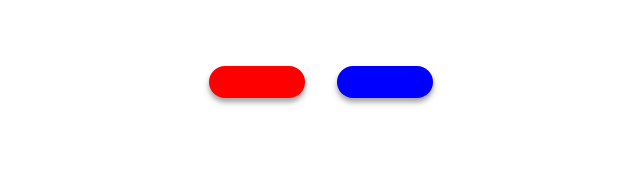
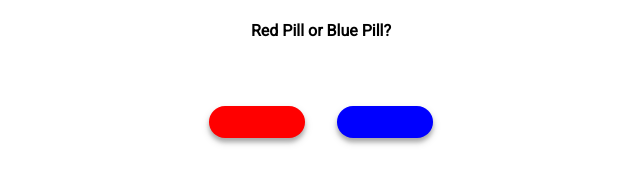
Before and after one commit to rahuldangeofficial/ncerplusplus-reality-check, a plain HTML site: page index.html in a window 1280 px wide. Shown: the whole page, without its empty margins (319-959 px from the left). Drawn offline with Linux system fonts and the light colour scheme.

Commit message:
Update index.html

```diff
--- a/index.html
+++ b/index.html
@@ -89,6 +89,7 @@
     </style>
   </head>
   <body>
+    <h4>Red Pill or Blue Pill?</h4>
     <div class="pill-container">
       <div class="pill red" onclick="redirectTo('https://ncerplus2.notion.site/Under-Development-02926680729a491da6a0ca65d6a4ca08')">
         <div class="pill-text"></div>
```
